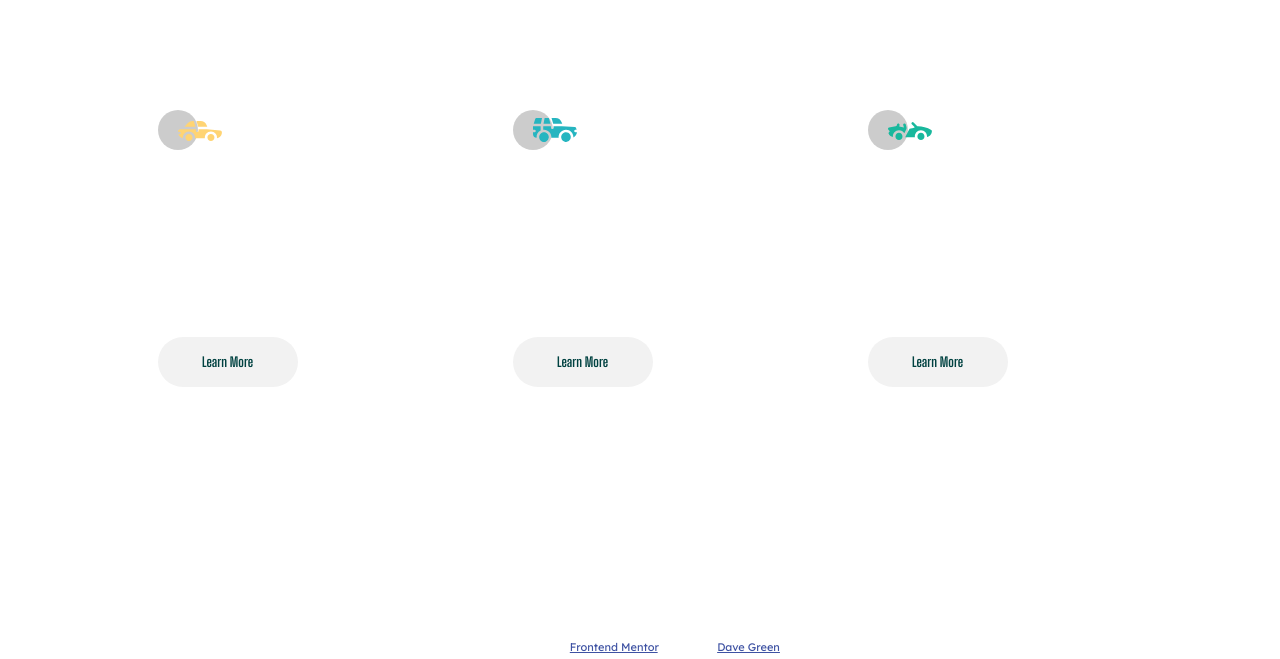
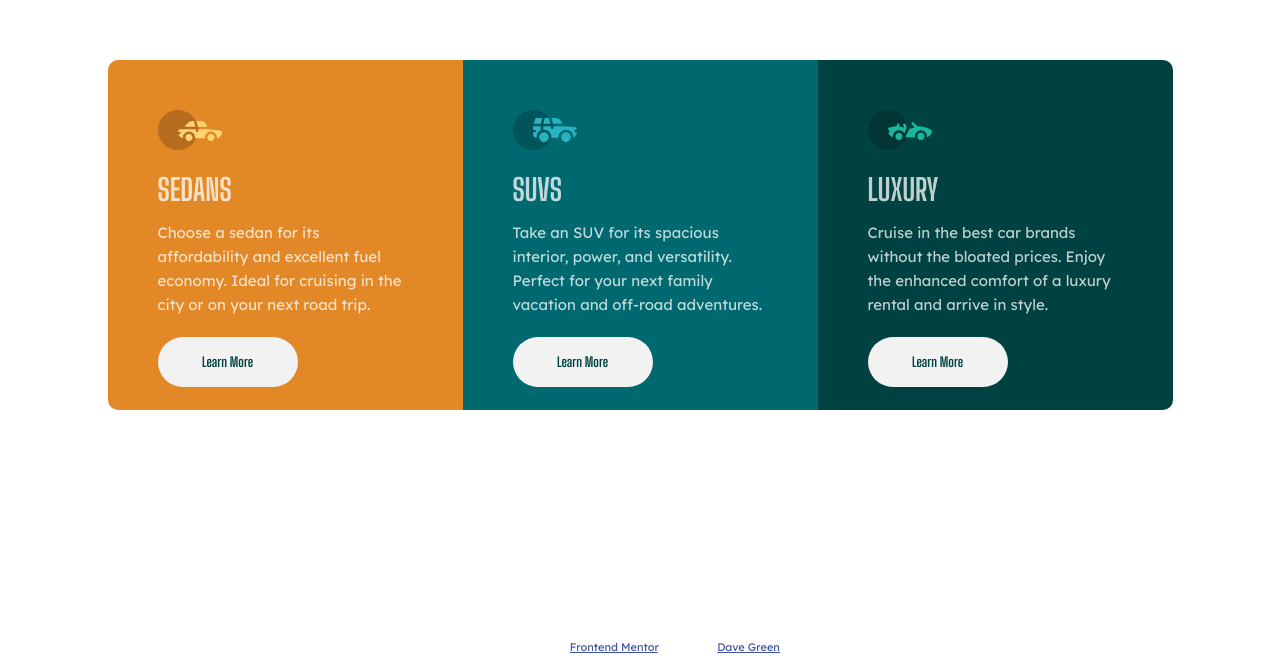
Before and after one commit to therealdeveloperdave/frontend-mentor-3-column-preview, a plain HTML site: page index.html in a window 1280 px wide. Shown: the part 165-824 px from the top of the page. Drawn offline with Linux system fonts and the light colour scheme.

Commit message:
styling update

```diff
--- a/style.css
+++ b/style.css
@@ -44,18 +44,17 @@ div.card {
     padding: 50px;
     height: 350px;
 }
-
-app-card:nth-child(1) {
+div.card:nth-child(1) {
     border-top-left-radius: 10px;
     border-top-right-radius: 10px;
     background-color: var(--bright-orange);
 }
 
-app-card:nth-child(2) {
+div.card:nth-child(2) {
     background-color: var(--dark-cyan);
 }
 
-app-card:nth-child(3) {
+div.card:nth-child(3) {
     border-bottom-left-radius: 10px;
     border-bottom-right-radius: 10px;
     background-color: var(--very-dark-cyan);
```
Also changed, not shown: 1 other file.
